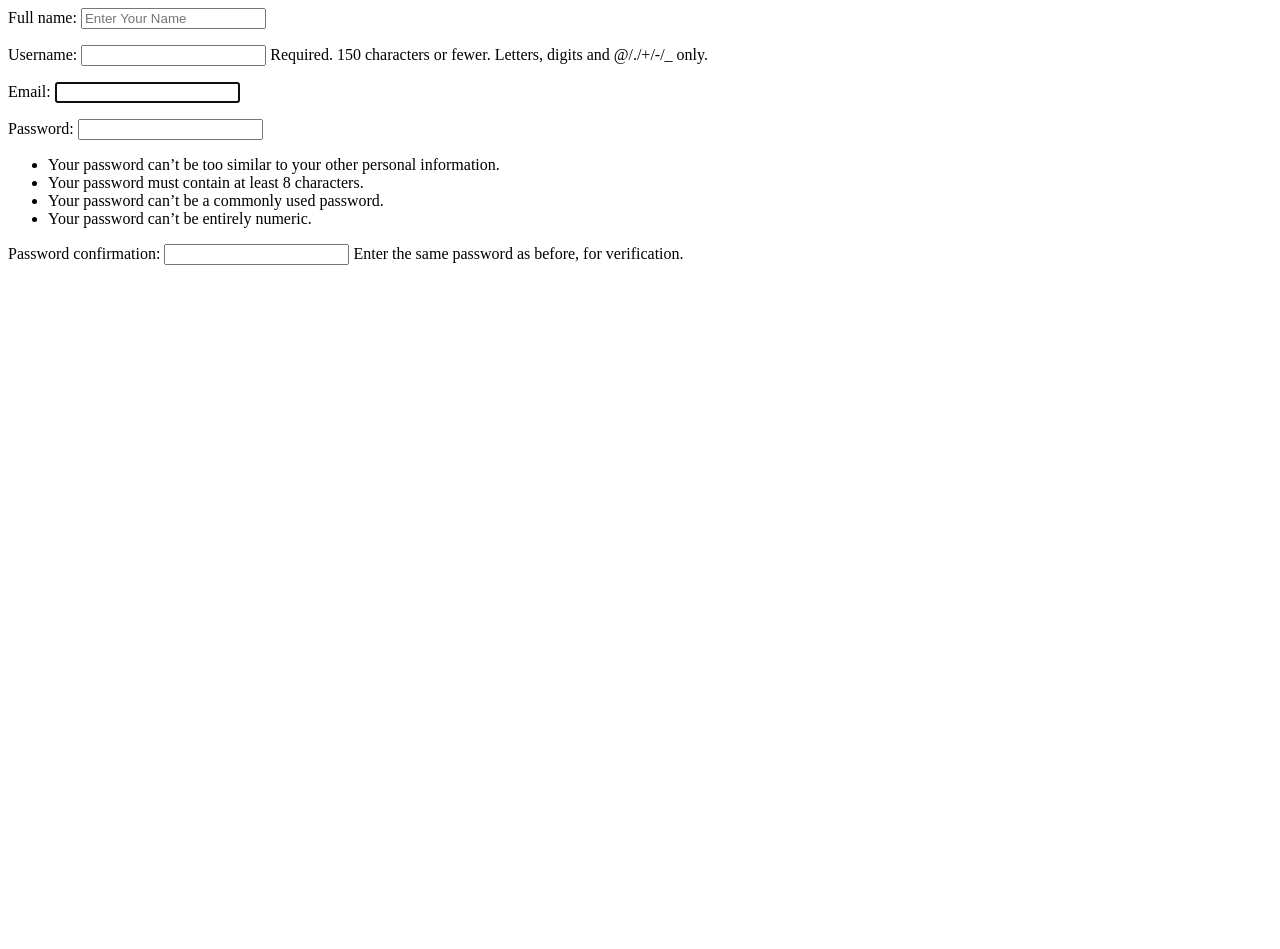
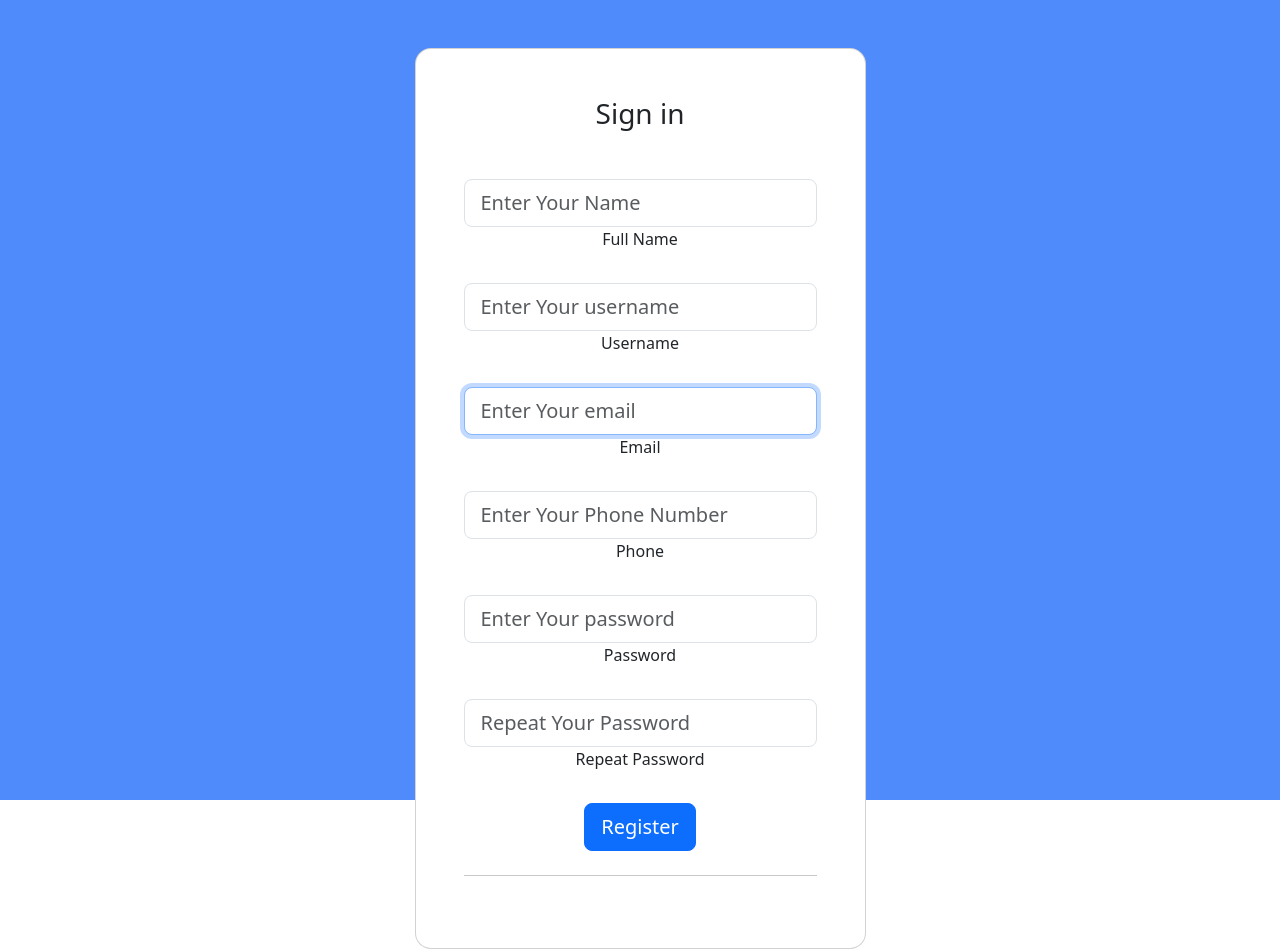
Before and after one commit to akhilmohan123/Hotel_Management, a Django app: page /signup in a window 1280 px wide. Before the commit the page ends 265 px from the top, so only its background shows below. Run offline with Django 5.2, Linux system fonts and the light colour scheme; some libraries are stand-ins or nearby versions.

Commit message:
Implemented signup functional

```diff
--- a/hotel/hotel/settings.py
+++ b/hotel/hotel/settings.py
@@ -31,6 +31,8 @@ ALLOWED_HOSTS = []
 # Application definition
 
 INSTALLED_APPS = [
+
+
     'jazzmin',
     'django.contrib.admin',
     'django.contrib.auth',
@@ -44,6 +46,7 @@ INSTALLED_APPS = [
     'addon',
     #third part
     'import_export',
+    'crispy_bootstrap4',
     'crispy_forms',
     'mathfilters',
     'ckeditor_uploader',
@@ -51,7 +54,7 @@ INSTALLED_APPS = [
     'taggit',
 
 ]
-
+CRISPY_TEMPLATE_PACK = 'bootstrap4'
 MIDDLEWARE = [
     'django.middleware.security.SecurityMiddleware',
     'django.contrib.sessions.middleware.SessionMiddleware',
--- a/hotel/templates/userauth/signup.html
+++ b/hotel/templates/userauth/signup.html
@@ -1,6 +1,70 @@
 
-<form action="" method="POST">
-{{form.as_p}}
+{% load static %}
+{%load crispy_forms_tags %}
+<!DOCTYPE html>
+<html lang="en">
+<head>
+    <meta charset="UTF-8">
+    <meta name="viewport" content="width=device-width, initial-scale=1.0">
+    <title>Sign In</title>
+
+    <!-- Bootstrap CSS -->
+    <link href="https://cdn.jsdelivr.net/npm/bootstrap@5.3.0/dist/css/bootstrap.min.css" rel="stylesheet">
+</head>
+<body>
+    <section class="vh-100" style="background-color: #508bfc;">
+        <div class="container py-5 h-100">
+            <div class="row d-flex justify-content-center align-items-center h-100">
+                <div class="col-12 col-md-8 col-lg-6 col-xl-5">
+                    <div class="card shadow-2-strong" style="border-radius: 1rem;">
+                        <div class="card-body p-5 text-center">
+                            <h3 class="mb-5">Sign in</h3>
+                            <form action="" method="POST">
 
 
-</form>
+                             {% csrf_token %}
+
+                             <div class="form-outline mb-4">
+                                {{form.full_name}}
+                                <label class="form-label" for="typeEmailX-2">Full Name</label>
+                            </div>
+                            <div class="form-outline mb-4">
+                               {{form.username}}
+                                <label class="form-label" for="typeEmailX-2">Username</label>
+                            </div>
+
+                            <div class="form-outline mb-4">
+                                {{form.email}}
+                                <label class="form-label" for="typePasswordX-2">Email</label>
+                            </div>
+                            <div class="form-outline mb-4">
+                                {{form.phone}}
+                                <label class="form-label" for="typePasswordX-2">Phone</label>
+                            </div>
+
+                            <div class="form-outline mb-4">
+                                {{form.password1}}
+                                <label class="form-label" for="typePasswordX-2">Password</label>
+                            </div>
+                            <div class="form-outline mb-4">
+                                {{form.password2 }}
+                                <label class="form-label" for="typePasswordX-2">Repeat Password</label>
+                            </div>
+
+
+                            <button class="btn btn-primary btn-lg btn-block" type="submit">Register</button>
+                            </form>
+                            <hr class="my-4">
+
+
+                        </div>
+                    </div>
+                </div>
+            </div>
+        </div>
+    </section>
+
+    <!-- Bootstrap JS and dependencies -->
+    <script src="https://cdn.jsdelivr.net/npm/bootstrap@5.3.0/dist/js/bootstrap.bundle.min.js"></script>
+</body>
+</html>
--- a/hotel/userauths/admin.py
+++ b/hotel/userauths/admin.py
@@ -6,6 +6,6 @@ class Useradmin(admin.ModelAdmin):
     list_display=['username','full_name','email','phone','gender']
 class Profileadmin(admin.ModelAdmin):
     search_fields=['full_name','user_username']
-    list_display=['full_name','verified','user']
+    list_display=['full_name','user','verified']
 admin.site.register(User,Useradmin)
 admin.site.register(Profile,Profileadmin)
--- a/hotel/userauths/forms.py
+++ b/hotel/userauths/forms.py
@@ -3,7 +3,12 @@ from django.contrib.auth.forms import UserCreationForm
 from . models import User,Profile
 
 class Userregistration(UserCreationForm):
-    full_name=forms.CharField(widget=forms.TimeInput(attrs={"placeholder":"Enter Your Name"}))
+    full_name=forms.CharField(widget=forms.TextInput(attrs={"placeholder":"Enter Your Name",'class': 'form-control form-control-lg'}))
+    username=forms.CharField(widget=forms.TextInput(attrs={"placeholder":"Enter Your username",'class': 'form-control form-control-lg'}))
+    email=forms.EmailField(widget=forms.TextInput(attrs={"placeholder":"Enter Your email",'class': 'form-control form-control-lg'}))
+    phone=forms.CharField(widget=forms.TextInput(attrs={"placeholder":"Enter Your Phone Number",'class': 'form-control form-control-lg'}))
+    password1=forms.CharField(widget=forms.PasswordInput(attrs={"placeholder":"Enter Your password",'class': 'form-control form-control-lg'}))
+    password2=forms.CharField(widget=forms.PasswordInput(attrs={"placeholder":"Repeat Your Password",'class': 'form-control form-control-lg'}))
     class Meta:
         model=User
-        fields=["full_name","username","email","password1","password2"]
+        fields=["full_name","username","email",'phone',"password1","password2"]
--- a/hotel/userauths/models.py
+++ b/hotel/userauths/models.py
@@ -12,7 +12,7 @@ GENDER=(("male","male"),("female","female"),("other","other"))
 IDENTITY_TYPE=(("National Identification Number","National Identification Number"),("Driving Licenece","Driving Licenece"),("passport","passport"))
 class User(AbstractUser):
     full_name=models.CharField(max_length=200,null=True,blank=True)
-    user_name=models.CharField(max_length=200,unique=True)
+    user_name=models.CharField(max_length=200)
     email=models.EmailField(unique=True)
     phone=models.CharField(max_length=100,null=True,blank=True)
     gender=models.CharField(max_length=20,choices=GENDER,default="other")
--- a/hotel/userauths/urls.py
+++ b/hotel/userauths/urls.py
@@ -1,6 +1,8 @@
 
 from django.urls import path
-from  . views import Registrationview
+from  . views import Registrationview,Logoutview
 urlpatterns = [
-    path("signup",Registrationview,name="signup")
+    path("signup",Registrationview,name="signup"),
+    path("logout",Logoutview,name="logout")
+
 ]
--- a/hotel/userauths/views.py
+++ b/hotel/userauths/views.py
@@ -1,30 +1,65 @@
-from django.shortcuts import render,redirect
-from . forms import Userregistration
-from django.contrib.auth import authenticate, login
-from . models import Profile,User
+from django.shortcuts import render, redirect
+from .forms import Userregistration
+from django.contrib.auth import authenticate, login, logout
+from .models import Profile,User
 from django.contrib import messages
+from django.db import IntegrityError
+
 def Registrationview(request):
     if request.user.is_authenticated:
-        print("hello")
-        messages.warning(request,f"You are already logged in")
-        return redirect("index")
-    form=Userregistration(request.POST or None)
-    if form.is_valid():
-        form.save()
-        full_name=form.cleaned_data.get("full_name")
-        phone=form.cleaned_data.get("phone")
-        email=form.cleaned_data.get("email")
-        password=form.cleaned_data.get("password")
-        user=authenticate(email=email,password=password)
-        login(user)
-        messages.success(request,f"hey {full_name}")
-        profile=Profile.objects.get(user=request.user)
-        profile.full_name=full_name
-        profile.phone=phone
-        profile.save()
+        messages.warning(request, "You are already logged in")
         return redirect("index")
 
-    context={
-        "form":form
+    form = Userregistration(request.POST or None)
+
+    if form.is_valid():
+        try:
+            # Check if a user with the same username or email already exists
+            username = form.cleaned_data.get("username")
+            email = form.cleaned_data.get("email")
+            if User.objects.filter(username=username).exists():
+                form.add_error('username', 'Username already exists.')
+            elif User.objects.filter(email=email).exists():
+                form.add_error('email', 'Email already exists.')
+            else:
+                # Save the user using the form
+                user = form.save()
+
+                # Extract user details
+                full_name = form.cleaned_data.get("full_name")
+                phone = form.cleaned_data.get("phone")
+                password = form.cleaned_data.get("password1")
+
+                # Authenticate the user
+                user = authenticate(request, email=email, password=password)
+                print("authenticate")
+                if user is not None:
+                    login(request, user)
+                    print("login")
+                    messages.success(request, f"Hey {full_name}")
+
+                    # Create or update the user profile
+                    profile, created = Profile.objects.get_or_create(user=request.user)
+                    profile.full_name = full_name
+                    profile.phone = phone
+                    profile.save()
+                    print("redirecting to index page")
+                    return redirect("index")
+                else:
+                    print("not")
+                    messages.error(request, "Authentication failed. Please check your credentials.")
+        except IntegrityError as e:
+            print("IntegrityError:", e)  # Log the error
+            messages.error(request, "A user with this username or email already exists.")
+    else:
+        print("Form errors:", form.errors)  # Print form errors to debug
+
+    context = {
+        "form": form
     }
-    return render(request,"userauth/signup.html",context)
+
+    return render(request, "userauth/signup.html", context)
+
+def Logoutview(request):
+    logout(request)
+    return redirect("index")
```
Also changed, not shown: hotel/db.sqlite3, hotel/userauths/migrations/0002_alter_user_user_name.py (added).
